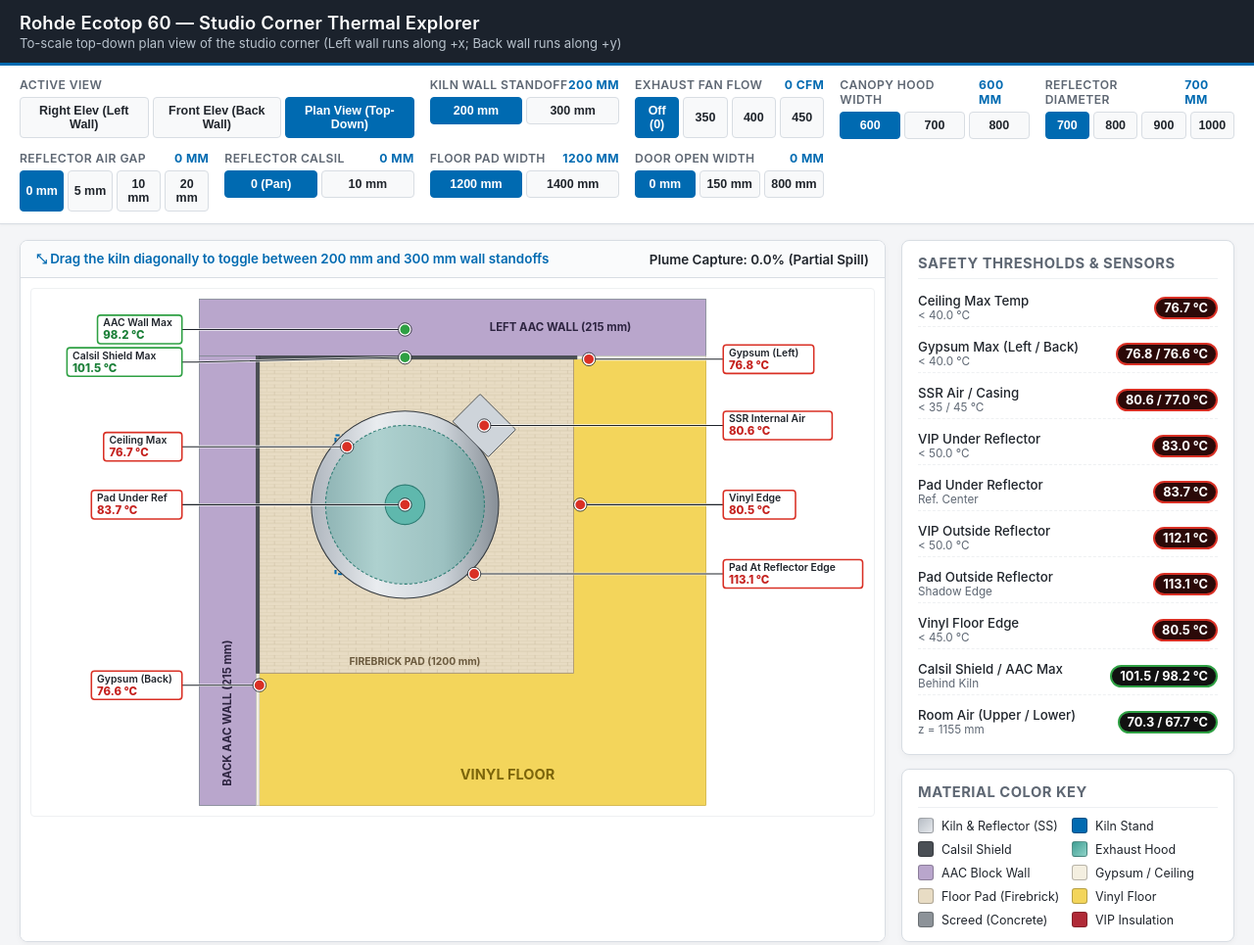
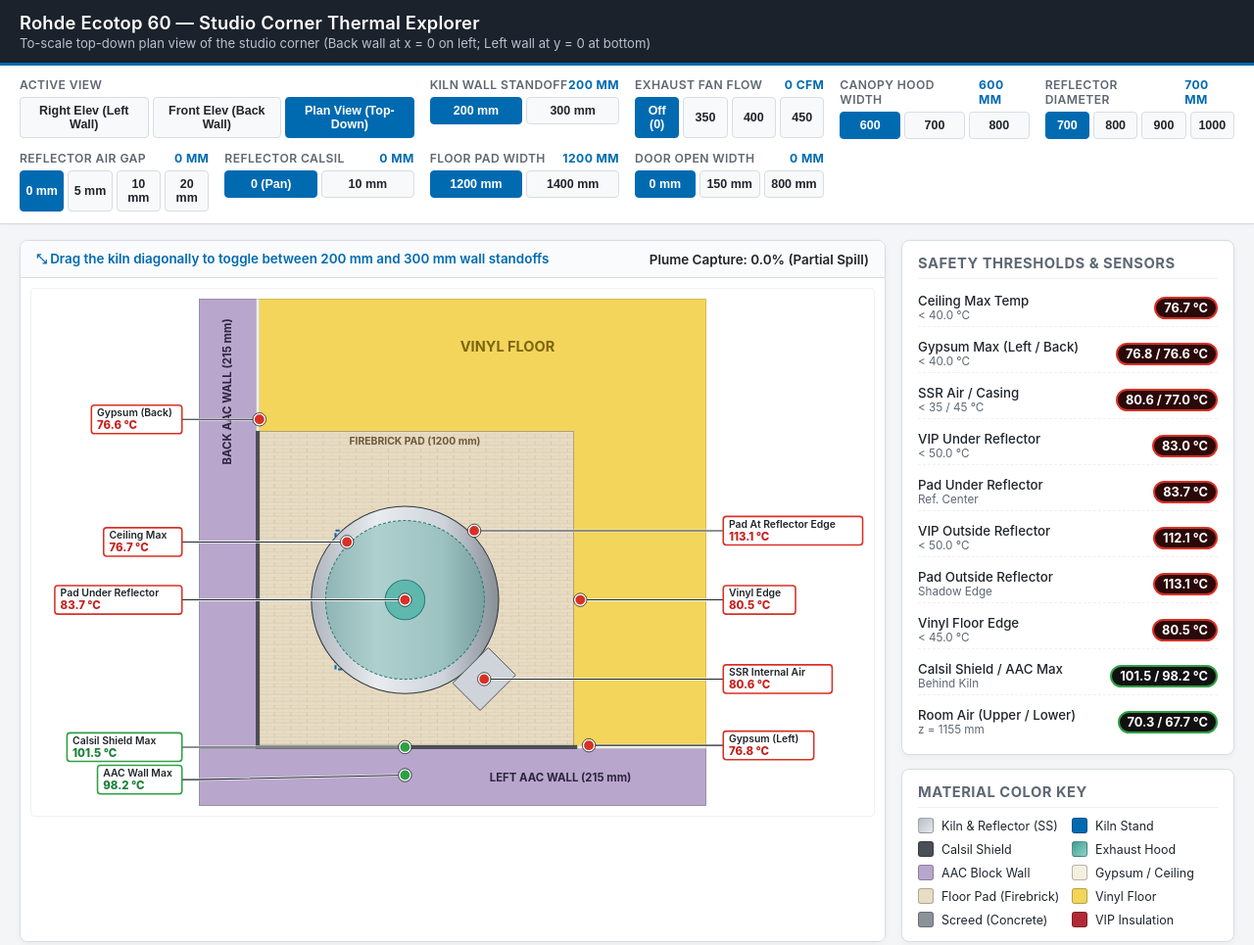
Before and after one commit to komarekp/kilnsim, a plain HTML site: page kiln_explorer_fixed.html in a window 1280 px wide. Shown: the whole page at 98% size. Drawn offline with Linux system fonts and the light colour scheme.

Commit message:
Fix axes (y was inverted) on top-down view.

```diff
--- a/kiln_explorer_fixed.html
+++ b/kiln_explorer_fixed.html
@@ -498,8 +498,11 @@ function getWidth(c1, c2) { return Math.abs(getU(c2) - getU(c1)); }
 // Plan View Maps
 const PLAN_ORIGIN_X = 140;
 const PLAN_ORIGIN_Y = 140;
+const Y_MAX_CANVAS_MM = 1700;
 function px(mm) { return PLAN_ORIGIN_X + mm * SCALE; }
-function py(mm) { return PLAN_ORIGIN_Y + mm * SCALE; }
+function py(mm) { return PLAN_ORIGIN_Y + (Y_MAX_CANVAS_MM - mm) * SCALE; }
+function pYTop(y_bottom, height_mm) { return py(y_bottom + height_mm); }
+function pHeight(height_mm) { return height_mm * SCALE; }
 
 // ---------- Text / callout helpers (graphical font sizes are 2x the original) ----------
 const FS = { small: 20, label: 22, big: 28 };
@@ -760,7 +763,7 @@ function renderElevation() {
 }
 
 function renderPlanView(svg, m) {
-  document.getElementById('header-subtitle').textContent = 'To-scale top-down plan view of the studio corner (Left wall runs along +x; Back wall runs along +y)';
+  document.getElementById('header-subtitle').textContent = 'To-scale top-down plan view of the studio corner (Back wall at x = 0 on left; Left wall at y = 0 at bottom)';
   document.getElementById('drag-hint-msg').textContent = '⤡ Drag the kiln diagonally to toggle between 200 mm and 300 mm wall standoffs';
 
   const x_kiln = GEOM.d_chimney + GEOM.t_shield + state.s_kiln_mm + GEOM.r_kiln;
@@ -788,27 +791,26 @@ function renderPlanView(svg, m) {
   `;
 
   // Vinyl Floor (Background)
-  html += `<rect x="${px(0)}" y="${py(0)}" width="${1700*SCALE}" height="${1700*SCALE}" fill="#f3d55b" stroke="#c2a32b" stroke-width="1.2"/>`;
-  html += `<text x="${px(950)}" y="${py(1600)}" fill="#7c650b" font-size="${FS.big}" font-weight="700" text-anchor="middle">VINYL FLOOR</text>`;
+  html += `<rect x="${px(0)}" y="${pYTop(0, 1700)}" width="${1700*SCALE}" height="${pHeight(1700)}" fill="#f3d55b" stroke="#c2a32b" stroke-width="1.2"/>`;
+  html += `<text x="${px(950)}" y="${py(1500)}" fill="#7c650b" font-size="${FS.big}" font-weight="700" text-anchor="middle">VINYL FLOOR</text>`;
 
   // Floor Pad
-  html += `<rect x="${px(0)}" y="${py(0)}" width="${state.w_floor_pad_mm*SCALE}" height="${state.w_floor_pad_mm*SCALE}" fill="url(#firebrick-pat)" stroke="#a38f70" stroke-width="1.5"/>`;
+  html += `<rect x="${px(0)}" y="${pYTop(0, state.w_floor_pad_mm)}" width="${state.w_floor_pad_mm*SCALE}" height="${pHeight(state.w_floor_pad_mm)}" fill="url(#firebrick-pat)" stroke="#a38f70" stroke-width="1.5"/>`;
+  html += `<text x="${px(state.w_floor_pad_mm / 2)}" y="${py(state.w_floor_pad_mm) + 26}" fill="#6b5a3e" font-size="${FS.small}" font-weight="700" text-anchor="middle">FIREBRICK PAD (${state.w_floor_pad_mm} mm)</text>`;
 
-  html += `<text x="${px(state.w_floor_pad_mm / 2)}" y="${py(state.w_floor_pad_mm) - 16}" fill="#6b5a3e" font-size="${FS.small}" font-weight="700" text-anchor="middle">FIREBRICK PAD (${state.w_floor_pad_mm} mm)</text>`;
+  // AAC Walls (Left wall at bottom y in [-GEOM.t_aac, 0]; Back wall at left x in [-GEOM.t_aac, 0])
+  html += `<rect x="${px(-GEOM.t_aac)}" y="${pYTop(-GEOM.t_aac, GEOM.t_aac)}" width="${(1700 + GEOM.t_aac)*SCALE}" height="${pHeight(GEOM.t_aac)}" fill="#b9a6cc" stroke="#7d8690" stroke-width="1.5"/>`;
+  html += `<rect x="${px(-GEOM.t_aac)}" y="${pYTop(0, 1700)}" width="${GEOM.t_aac*SCALE}" height="${pHeight(1700)}" fill="#b9a6cc" stroke="#7d8690" stroke-width="1.5"/>`;
+  html += `<text x="${px(1150)}" y="${py(-GEOM.t_aac / 2)}" fill="#2d2440" font-size="${FS.label}" font-weight="700" text-anchor="middle" dominant-baseline="central">LEFT AAC WALL (215 mm)</text>`;
+  html += vText(px(-GEOM.t_aac / 2), py(1350), 'BACK AAC WALL (215 mm)', FS.label, '#2d2440');
 
-  // AAC Walls
-  html += `<rect x="${px(-GEOM.t_aac)}" y="${py(-GEOM.t_aac)}" width="${(1700 + GEOM.t_aac)*SCALE}" height="${GEOM.t_aac*SCALE}" fill="#b9a6cc" stroke="#7d8690" stroke-width="1.5"/>`;
-  html += `<rect x="${px(-GEOM.t_aac)}" y="${py(0)}" width="${GEOM.t_aac*SCALE}" height="${1700*SCALE}" fill="#b9a6cc" stroke="#7d8690" stroke-width="1.5"/>`;
-  html += `<text x="${px(1150)}" y="${py(-107.5)}" fill="#2d2440" font-size="${FS.label}" font-weight="700" text-anchor="middle" dominant-baseline="central">LEFT AAC WALL (215 mm)</text>`;
-  html += vText(px(-107.5), py(1350), 'BACK AAC WALL (215 mm)', FS.label, '#2d2440');
-
-  // Exposed Gypsum
-  html += `<rect x="${px(GEOM.d_chimney + GEOM.t_shield + GEOM.w_shield_left)}" y="${py(0)}" width="${(1700 - GEOM.d_chimney - GEOM.t_shield - GEOM.w_shield_left)*SCALE}" height="${GEOM.t_gypsum*SCALE}" fill="#f4efe0" stroke="#b8bec6" stroke-width="1"/>`;
-  html += `<rect x="${px(0)}" y="${py(GEOM.d_chimney + GEOM.w_shield_back)}" width="${GEOM.t_gypsum*SCALE}" height="${(1700 - GEOM.d_chimney - GEOM.w_shield_back)*SCALE}" fill="#f4efe0" stroke="#b8bec6" stroke-width="1"/>`;
+  // Exposed Gypsum (Left wall at y=0, Back wall at x=0)
+  html += `<rect x="${px(GEOM.d_chimney + GEOM.t_shield + GEOM.w_shield_left)}" y="${pYTop(0, GEOM.t_gypsum)}" width="${(1700 - GEOM.d_chimney - GEOM.t_shield - GEOM.w_shield_left)*SCALE}" height="${pHeight(GEOM.t_gypsum)}" fill="#f4efe0" stroke="#b8bec6" stroke-width="1"/>`;
+  html += `<rect x="${px(0)}" y="${pYTop(GEOM.d_chimney + GEOM.w_shield_back, 1700 - GEOM.d_chimney - GEOM.w_shield_back)}" width="${GEOM.t_gypsum*SCALE}" height="${pHeight(1700 - GEOM.d_chimney - GEOM.w_shield_back)}" fill="#f4efe0" stroke="#b8bec6" stroke-width="1"/>`;
 
   // Heat Shields (Corner Butt-Joint)
-  html += `<rect x="${px(GEOM.d_chimney + GEOM.t_shield)}" y="${py(GEOM.d_chimney)}" width="${GEOM.w_shield_left*SCALE}" height="${GEOM.t_shield*SCALE}" fill="#4a4f55" stroke="#34383d" stroke-width="1"/>`;
-  html += `<rect x="${px(GEOM.d_chimney)}" y="${py(GEOM.d_chimney)}" width="${GEOM.t_shield*SCALE}" height="${GEOM.w_shield_back*SCALE}" fill="#4a4f55" stroke="#34383d" stroke-width="1"/>`;
+  html += `<rect x="${px(GEOM.d_chimney + GEOM.t_shield)}" y="${pYTop(GEOM.d_chimney, GEOM.t_shield)}" width="${GEOM.w_shield_left*SCALE}" height="${pHeight(GEOM.t_shield)}" fill="#4a4f55" stroke="#34383d" stroke-width="1"/>`;
+  html += `<rect x="${px(GEOM.d_chimney)}" y="${pYTop(GEOM.d_chimney, GEOM.w_shield_back)}" width="${GEOM.t_shield*SCALE}" height="${pHeight(GEOM.w_shield_back)}" fill="#4a4f55" stroke="#34383d" stroke-width="1"/>`;
 
   // Reflector
   html += `<circle cx="${px(x_kiln)}" cy="${py(y_kiln)}" r="${r_ref * SCALE}" fill="url(#grad-ss)" stroke="#495057" stroke-width="1"/>`;
@@ -821,8 +823,10 @@ function renderPlanView(svg, m) {
   html += `<g id="kiln-draggable" class="draggable-kiln plan-drag">`;
   html += `<circle class="kiln-outline" cx="${px(x_kiln)}" cy="${py(y_kiln)}" r="${(GEOM.r_kiln + 4)*SCALE}" fill="url(#grad-ss)" stroke="#343a40" stroke-width="2"/>`;
 
-  // SSR Box (at -45 deg)
-  html += `<g transform="rotate(-45, ${px(x_kiln)}, ${py(y_kiln)})">`;
+  // SSR Box (facing front-left: toward +x, angled away from left wall)
+  // In flipped coordinates where +y goes up, standard angle theta=-45 deg corresponds to (cos(-45)=+0.707, sin(-45)=-0.707)
+  // SVG clockwise rotation by +45 deg rotates vector (+1, 0) into (+x, -y screen / down).
+  html += `<g transform="rotate(45, ${px(x_kiln)}, ${py(y_kiln)})">`;
   html += `<rect x="${px(x_kiln + GEOM.r_kiln)}" y="${py(y_kiln) - GEOM.w_ssr/2 * SCALE}" width="${GEOM.d_ssr * SCALE}" height="${GEOM.w_ssr * SCALE}" fill="#ced4da" stroke="#343a40" stroke-width="1.5" rx="2"/>`;
   html += `</g>`;
 
@@ -838,25 +842,32 @@ function renderPlanView(svg, m) {
   const r_shadow_near = r_ref + Math.max(0, r_ref - GEOM.r_kiln) * (dz_gap / dz_kiln_ref);
 
   const sensors = [
-    { id: "ceil", label: "Ceiling Max", temp: m.t_ceiling_max_c, safe: m.t_ceiling_max_c < LIMITS.ceiling, x: x_kiln - r_ceil * Math.SQRT1_2, y: y_kiln - r_ceil * Math.SQRT1_2 },
+    { id: "ceil", label: "Ceiling Max", temp: m.t_ceiling_max_c, safe: m.t_ceiling_max_c < LIMITS.ceiling, x: x_kiln - r_ceil * Math.SQRT1_2, y: y_kiln + r_ceil * Math.SQRT1_2 },
     { id: "gyp_left", label: "Gypsum (Left)", temp: m.t_gypsum_max_left_c, safe: m.t_gypsum_max_left_c < LIMITS.gypsum, x: GEOM.d_chimney + GEOM.t_shield + GEOM.w_shield_left + 45, y: 12.5 },
     { id: "gyp_back", label: "Gypsum (Back)", temp: m.t_gypsum_max_back_c, safe: m.t_gypsum_max_back_c < LIMITS.gypsum, x: 12.5, y: GEOM.d_chimney + GEOM.w_shield_back + 45 },
     { id: "shd", label: "Calsil Shield Max", temp: m.t_shield_max_c, safe: true, x: x_kiln, y: 6 },
     { id: "aac", label: "AAC Wall Max", temp: m.t_aac_max_c, safe: true, x: x_kiln, y: -100 },
     { id: "ssr", label: "SSR Internal Air", temp: m.t_ssr_air_c, safe: m.t_ssr_air_c < LIMITS.ssr_air, x: x_kiln + (GEOM.r_kiln + GEOM.d_ssr/2) * Math.SQRT1_2, y: y_kiln - (GEOM.r_kiln + GEOM.d_ssr/2) * Math.SQRT1_2 },
-    { id: "pad_under", label: "Pad Under Ref", temp: m.t_floor_pad_under_reflector_c, safe: m.t_vip_under_reflector_c < LIMITS.vip, x: x_kiln, y: y_kiln },
+    { id: "pad_under", label: "Pad Under Reflector", temp: m.t_floor_pad_under_reflector_c, safe: m.t_vip_under_reflector_c < LIMITS.vip, x: x_kiln, y: y_kiln },
     { id: "pad_edge", label: "Pad At Reflector Edge", temp: m.t_floor_pad_edge_c, safe: m.t_vip_outside_reflector_c < LIMITS.vip, x: x_kiln + (r_shadow_near + 20) * Math.SQRT1_2, y: y_kiln + (r_shadow_near + 20) * Math.SQRT1_2 },
     { id: "vinyl", label: "Vinyl Edge", temp: m.t_vinyl_edge_c, safe: m.t_vinyl_edge_c < LIMITS.vinyl, x: state.w_floor_pad_mm + 25, y: y_kiln }
   ];
 
+  // Boundaries in SVG pixels:
+  // x from px(-GEOM.t_aac) to px(1700)
+  // y from py(1700) (top screen) to py(-GEOM.t_aac) (bottom screen)
+  const y_top_screen = py(1700);
+  const y_bottom_screen = py(-GEOM.t_aac);
+
   html += renderCallouts(sensors.map(s => ({ ...s, x: px(s.x), y: py(s.y) })),
-    { leftEdge: px(-GEOM.t_aac), rightEdge: px(1700), centerX: px(x_kiln) + 1, top: py(-GEOM.t_aac), bottom: py(1700) });
-  svg.setAttribute('viewBox', `${px(-GEOM.t_aac) - 330} ${py(-GEOM.t_aac) - 20} ${(1700 + GEOM.t_aac) * SCALE + 660} ${(1700 + GEOM.t_aac) * SCALE + 40}`);
+    { leftEdge: px(-GEOM.t_aac), rightEdge: px(1700), centerX: px(x_kiln) + 1, top: y_top_screen, bottom: y_bottom_screen });
+  svg.setAttribute('viewBox', `${px(-GEOM.t_aac) - 330} ${y_top_screen - 20} ${(1700 + GEOM.t_aac) * SCALE + 660} ${(1700 + GEOM.t_aac) * SCALE + 40}`);
 
   svg.innerHTML = html;
   attachKilnDragHandler(svg);
   renderSidebarMetrics(m);
 }
+
 
 function renderSidebarMetrics(m) {
   document.getElementById('plume-summary').textContent =
@@ -960,7 +971,10 @@ function attachKilnDragHandler(svg) {
     } else if (state.view === 'front') {
       c_kiln = C_MIN + (svgP.x - PAD_LEFT_PX) / SCALE;
     } else {
-      c_kiln = (svgP.x - PLAN_ORIGIN_X) / SCALE;
+      // In plan view, average the diagonal displacement along x and y (+y goes up)
+      const c_x = (svgP.x - PLAN_ORIGIN_X) / SCALE;
+      const c_y = Y_MAX_CANVAS_MM - (svgP.y - PLAN_ORIGIN_Y) / SCALE;
+      c_kiln = 0.5 * (c_x + c_y);
     }
 
     const standoff_mm = c_kiln - GEOM.t_shield - GEOM.r_kiln - GEOM.d_chimney;
```
